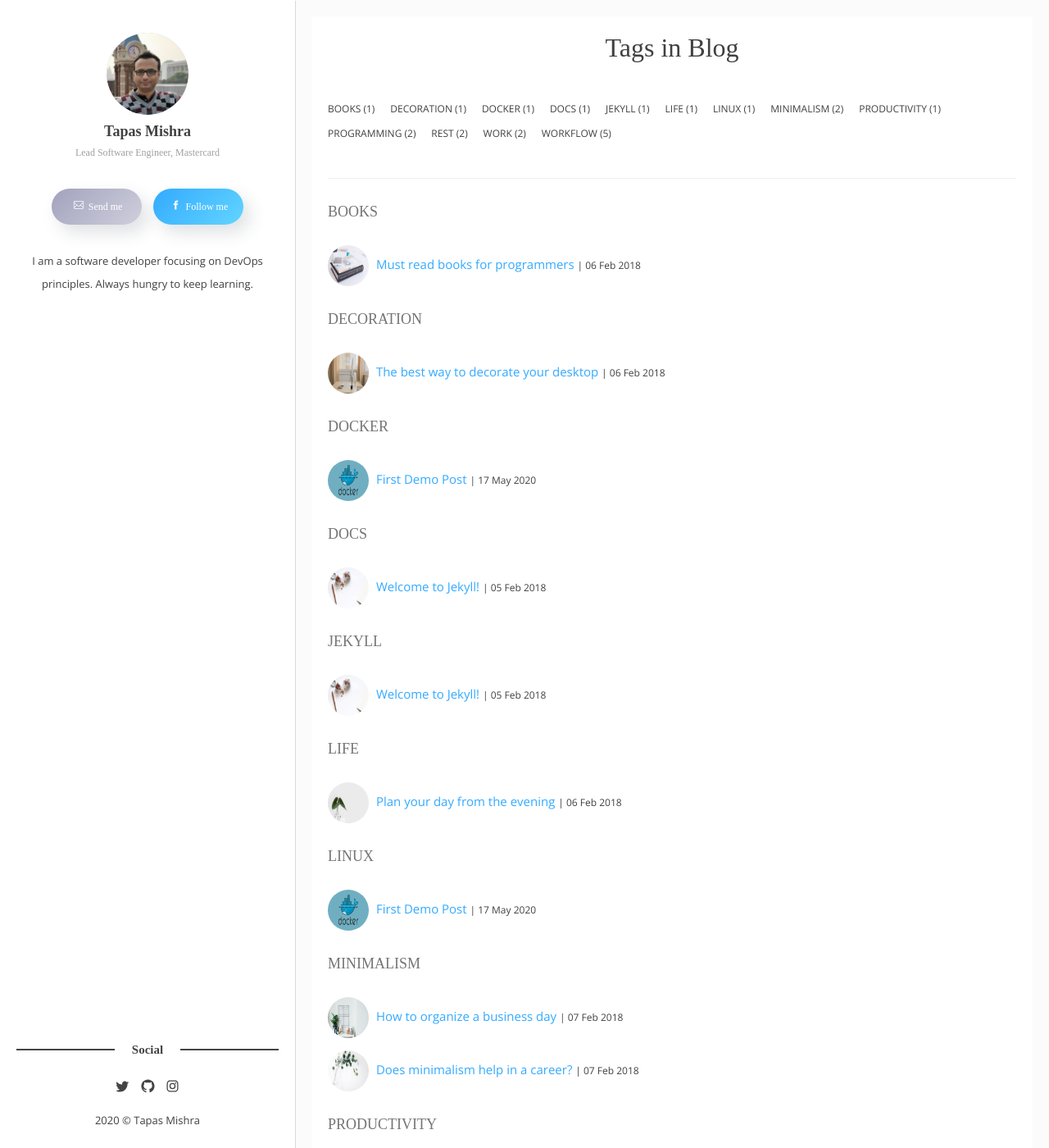
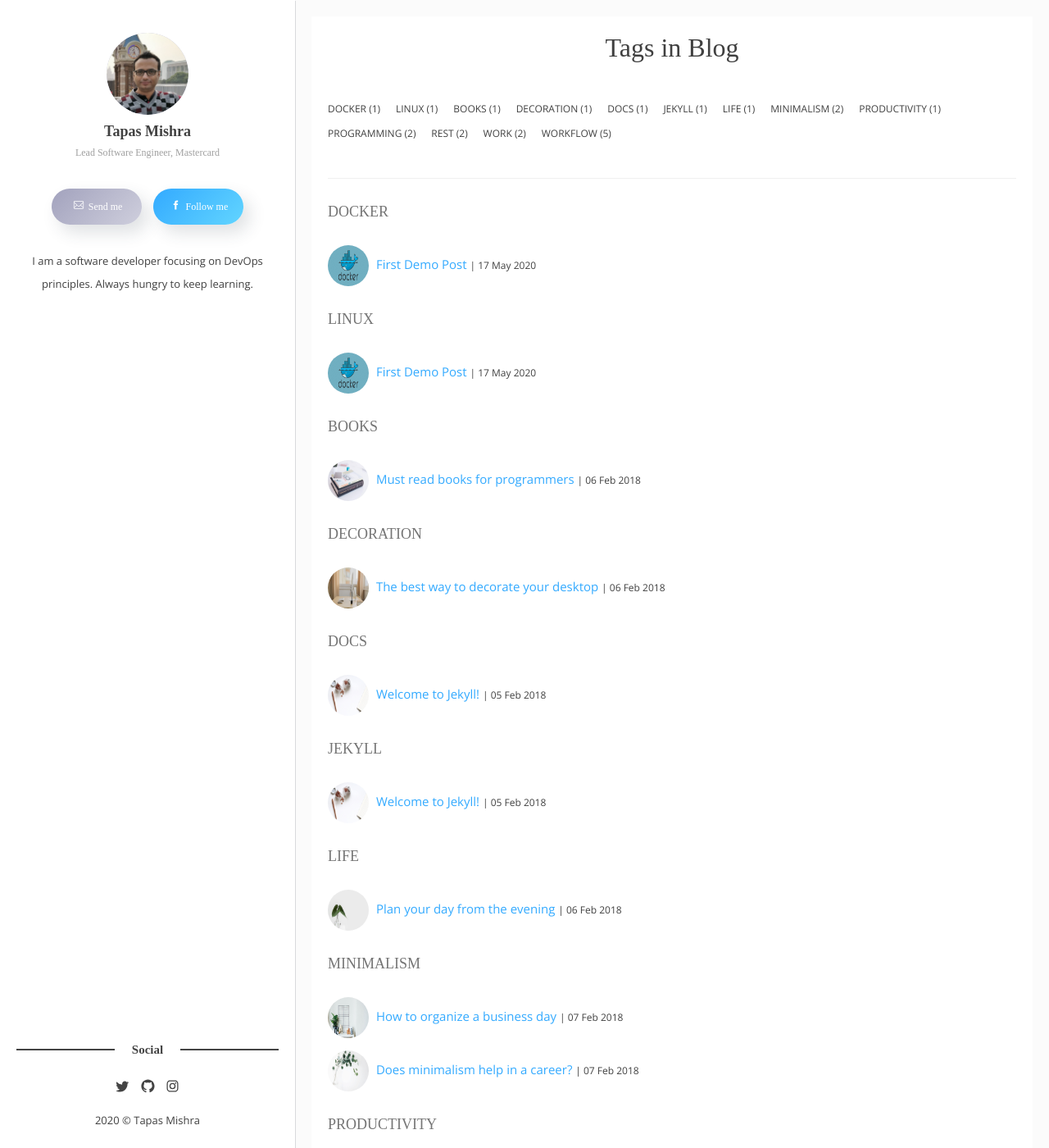
Before and after one commit to tapasmishra/tapasmishra.github.io, a Jekyll site: the page built from tags.html, in a window 1280 px wide and 1400 px high. Shown: the whole window at 82% size. Built offline with Jekyll 4.4.1, drawn with Linux system fonts in a browser that asks for light colours; some web fonts are replaced.

```diff
--- a/_posts/2020-05-17-first-demo-post.markdown
+++ b/_posts/2020-05-17-first-demo-post.markdown
@@ -3,7 +3,7 @@ layout: post
 title: First Demo Post
 image: docker.jpg
 date: 2020-05-17 13:35:20 +0200
-tags: docker linux
+tags: [Docker, Linux]
 categories: docker
 ---
 A paragraph looks like this — dolor amet cray stumptown fingerstache neutra food truck seitan poke cardigan waistcoat VHS snackwave celiac hella. Godard seitan shoreditch flexitarian next level trust fund man braid vegan listicle keytar bitters. Disrupt cray fashion axe unicorn lomo shaman poke glossier keffiyeh snackwave austin tattooed seitan hexagon lo-fi. Lumbersexual irony vaporware, butcher shaman church-key iceland.
```
